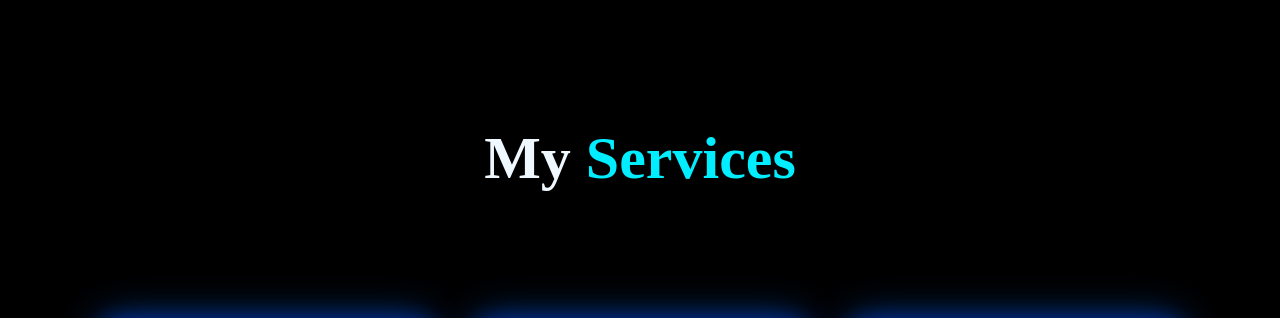
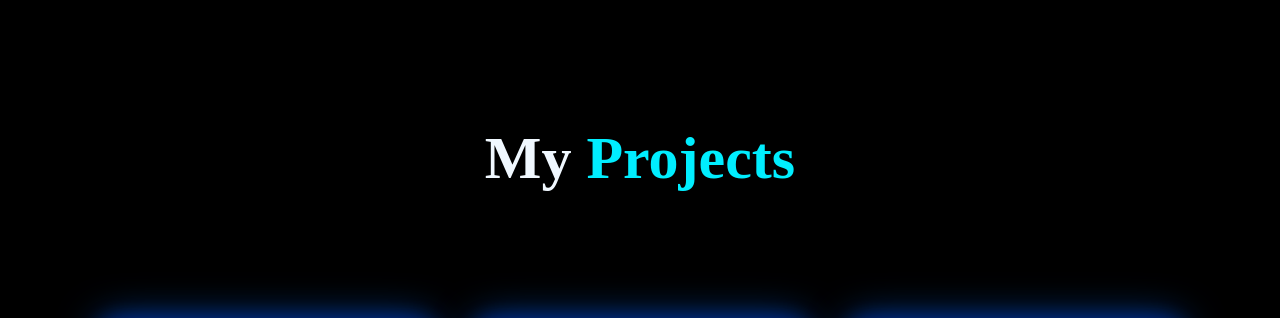
Before and after one commit to AkhyaChandra/PORTFOLIO, a plain HTML site: page index.html in a window 1280 px wide. Shown: the part 1660-1978 px from the top of the page. Drawn offline with nearby package versions, Linux system fonts and the light colour scheme.

Commit message:
Update index.html

```diff
--- a/index.html
+++ b/index.html
@@ -61,7 +61,7 @@
   <section>
     <div class="services" id="services">
         <div class="container">
-           <h1 class="sub-title">My <span>Services</span></h1>
+           <h1 class="sub-title">My <span>Projects</span></h1>
              <div class="services-list">
               <div>
                 <i class=" bx bx-code" style="color: #00eeff"></i>
```
